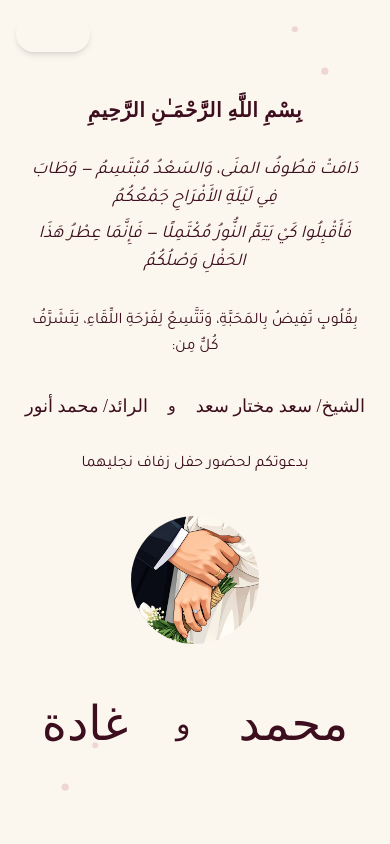
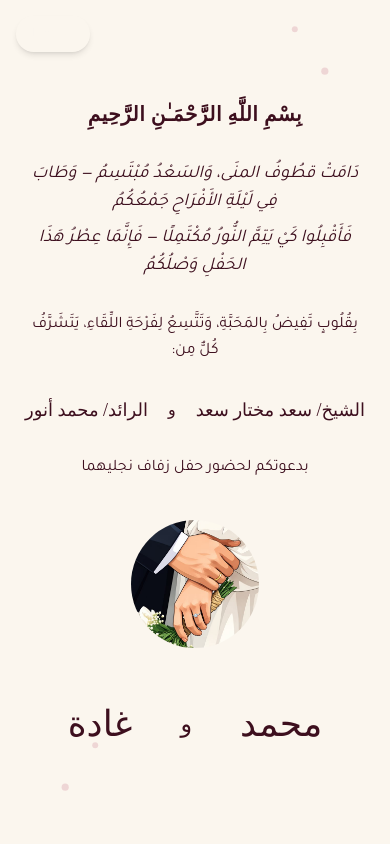
Before and after one commit to mahmoud-codeee/bride, a React (Vite) app: page / in a window 390 px wide. Shown: the top 844 px of the page. Built offline with nearby package versions, Linux system fonts and the light colour scheme; a web font is replaced by a local one.

Commit message:
Fix names overflow on mobile by reducing base font size

```diff
--- a/src/components/Hero.tsx
+++ b/src/components/Hero.tsx
@@ -146,19 +146,19 @@ export default function Hero() {
           className="flex items-center justify-center gap-12 sm:gap-24 mt-4"
         >
           <h1
-            className={`${t.meta.fontHeading} text-5xl sm:text-7xl`}
+            className={`${t.meta.fontHeading} text-4xl sm:text-7xl`}
             style={{ color: "var(--color-wine-dark)" }}
           >
             {t.hero.groom}
           </h1>
           <span
-            className={`${t.meta.fontHeading} text-3xl sm:text-5xl`}
+            className={`${t.meta.fontHeading} text-2xl sm:text-5xl`}
             style={{ color: "var(--color-gold)" }}
           >
             {t.hero.ampersand}
           </span>
           <h1
-            className={`${t.meta.fontHeading} text-5xl sm:text-7xl`}
+            className={`${t.meta.fontHeading} text-4xl sm:text-7xl`}
             style={{ color: "var(--color-wine-dark)" }}
           >
             {t.hero.bride}
```
